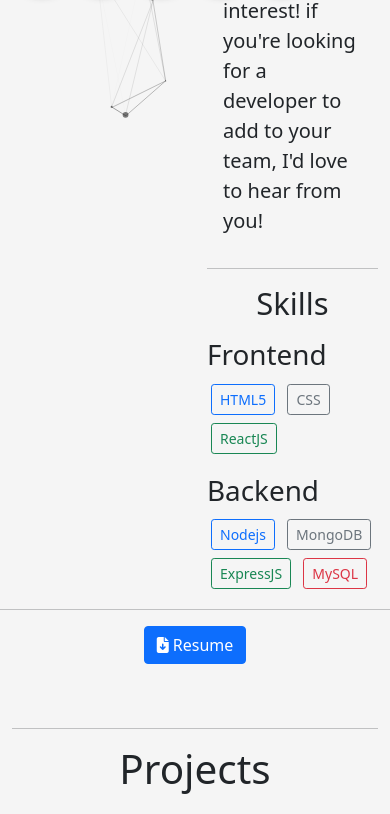
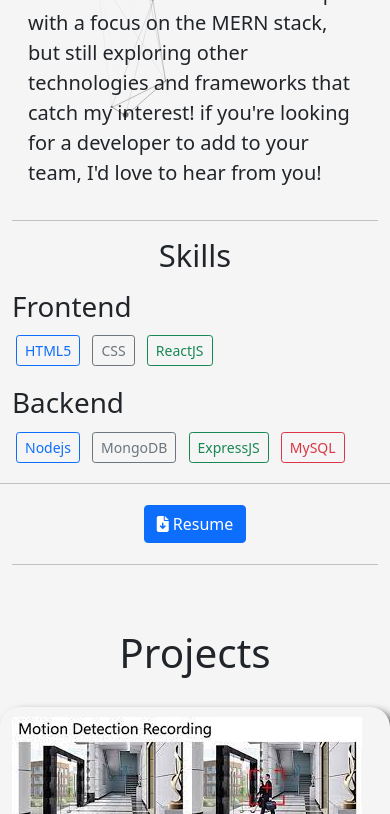
Before and after one commit to prajaktadharpure28/Personal-Portfolio, a plain HTML site: page index.html in a window 390 px wide. Shown: the part 706-1520 px from the top of the page. Drawn offline with nearby package versions, Linux system fonts and the light colour scheme.

Commit message:
added footer

```diff
--- a/index.html
+++ b/index.html
@@ -52,7 +52,7 @@
       <div id="particles-js">
         <div class="container" id="123">
           <div class="row">
-            <div class="col-6">
+            <div class="col-md-6">
               <img src="./assets/img/praju.png" alt="Prajakta Dharpure" class="img-fluid img-user m-3 mx-auto d-block zi" />
               <h2 class="text-center display-7">PRAJAKTA DHARPURE</h2>
               <h4 class="text-center display-7">ASPIRANT WEB DEVELOPER</h4>
@@ -77,7 +77,7 @@
                   </a>
                 </div>
             </div>
-              <div class="col-6">
+              <div class="col-md-6">
                 <p class="about-me p-3">Hello Everyone,<br>
                   I am Prajakta Dharpure.
                   I am currently pursuing B.E. in Computer Science and Engineering from DBACER.
@@ -100,16 +100,15 @@
                     <button type="button" class="btn btn-outline-danger btn-sm m-1">MySQL</button>
                   </p>
               </div><br><hr>
-                <div class="text-center">
+                <div style="padding: 5px;" class="text-center">
                   <a href="https://drive.google.com/file/d/1Vo0FcJbWg5139tKB5yFYB6RddcbkDhcV/view?usp=sharing" target="_blank" class="btn btn-primary zi">
                     <i class="fas fa-file-download"></i>
                     Resume
                   </a>
                 </div>
-          </div>
+          </div><hr>
               <div class="row portfolio-container">
                 <div class="mt-5">
-                  <hr>
                   <h3 class="text-center display-2">Projects</h3>
                   <div class="row project-container" id="abc">
                     <div class="col-md-4">
@@ -177,6 +176,7 @@
                       </div>
                 </div>
               </div>
+
       <footer id="footer">
         <div class="container">
           <div class="social-links">
@@ -210,6 +210,14 @@
         </footer>
     <!-- Option 1: Bootstrap Bundle with Popper -->
   <script src="https://cdn.jsdelivr.net/npm/bootstrap@5.1.3/dist/js/bootstrap.bundle.min.js" integrity="sha384-ka7Sk0Gln4gmtz2MlQnikT1wXgYsOg+OMhuP+IlRH9sENBO0LRn5q+8nbTov4+1p" crossorigin="anonymous"></script>
+  <script src="./js/script.js"></script>
+  <script src="https://kit.fontawesome.com/e872ba44e8.js" crossorigin="anonymous"></script>
+</body>
+</html>
+
+    </footer>
+    <!-- Option 1: Bootstrap Bundle with Popper -->
+    <script src="https://cdn.jsdelivr.net/npm/bootstrap@5.1.3/dist/js/bootstrap.bundle.min.js" integrity="sha384-ka7Sk0Gln4gmtz2MlQnikT1wXgYsOg+OMhuP+IlRH9sENBO0LRn5q+8nbTov4+1p" crossorigin="anonymous"></script>
 
     <script src="./js/script.js"></script>
 
```
Lines whose indentation alone changed are shown as unchanged.
